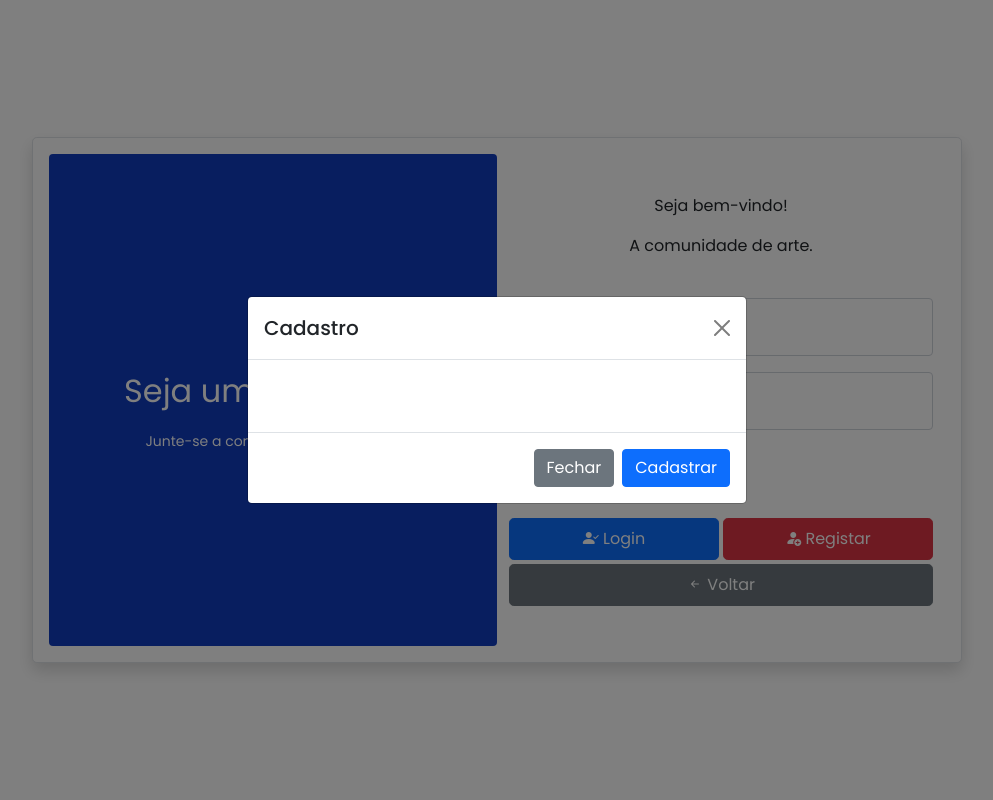
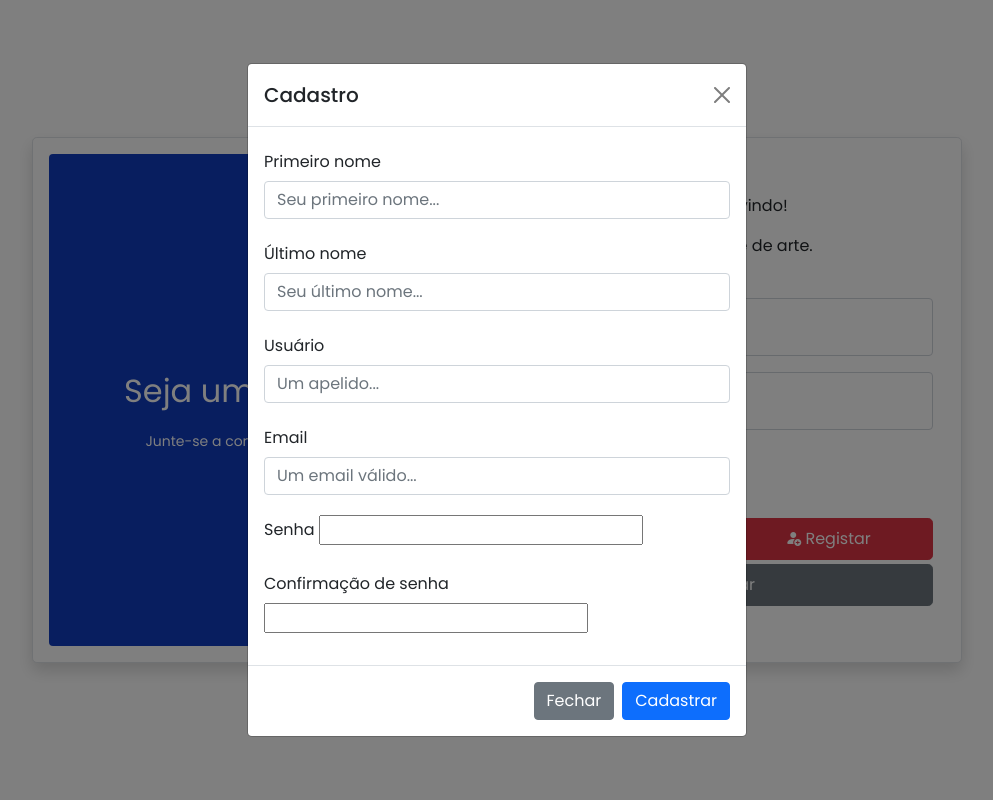
Before and after one commit to Bieelogrom/Python_Art, a Django app: page /pagina_de_acesso/ in a window 1280 px wide, after a click on "Registar". Shown: the whole page, without its empty margins (143-1136 px from the left). Run offline with Django 5.2, Linux system fonts and the light colour scheme.

Commit message:
feat: implement user registration form and update access page for improved authentication flow

```diff
--- a/blog/forms.py
+++ b/blog/forms.py
@@ -1,5 +1,7 @@
 from django import forms
 from django.contrib.auth.forms import UserCreationForm
+from django.contrib.auth.models import User
+from django.contrib.auth import get_user_model
 from .models import Posts, CustomUser
 
 
@@ -22,3 +24,16 @@ class FormularioDePostagem(forms.ModelForm):
             'descricao': 'Descrição da postagem',
             'imagem': 'Imagem da postagem',
         }
+
+class FormularioDeRegistro(UserCreationForm):
+    class Meta:
+        model = get_user_model()
+        fields = ['first_name','last_name','username', 'email', 'password1', 'password2']
+        widgets = {
+            'first_name': forms.TextInput(attrs={'class': 'form-control', 'placeholder': 'Seu primeiro nome...'}),
+            'last_name': forms.TextInput(attrs={'class': 'form-control', 'placeholder': 'Seu último nome...'}),
+            'username': forms.TextInput(attrs={'class': 'form-control', 'placeholder': 'Um apelido...'}),
+            'email': forms.EmailInput(attrs={'class': 'form-control', 'placeholder': 'Um email válido...'}),
+            'password1': forms.PasswordInput(attrs={'class': 'form-control', 'placeholder': 'Uma senha...'}),
+            'password2': forms.PasswordInput(attrs={'class': 'form-control', 'placeholder': 'Confirme a senha...'}),
+        }
--- a/blog/templates/blog/pagina_de_acesso.html
+++ b/blog/templates/blog/pagina_de_acesso.html
@@ -50,7 +50,7 @@
                   <button id="botao_de_login" type="submit" class="btn btn-lg btn-primary w-100 fs-6" name="botao_login"><i class="bi bi-person-check-fill"></i> Login</button>
                 </div>
                 <div class="input-group">
-                  <button type="button" class="btn btn-lg btn-danger w-100 fs-6" data-bs-toggle="modal" data-bs-target="#exampleModal" name="botao_registar"><i class="bi bi-person-fill-add"></i> Registar</button>
+                  <button type="button" class="btn btn-lg btn-danger w-100 fs-6" data-bs-toggle="modal" data-bs-target="#exampleModal"><i class="bi bi-person-fill-add"></i> Registar</button>
                 </div>
               </div>
               <a class="btn btn-lg btn-secondary w-100 fs-6" href="{% url 'home_page' %}"><i class="bi bi-arrow-left-short"></i> Voltar</a>
@@ -60,7 +60,7 @@
       </div>
     </div>
 
-    <form action="" method="post">
+    <form method="post">
       {% csrf_token %}
       <div class="modal fade" id="exampleModal" tabindex="-1" aria-labelledby="exampleModalLabel" aria-hidden="true">
         <div class="modal-dialog modal-dialog-centered modal-dialog-scrollable">
@@ -70,16 +70,16 @@
               <button type="button" class="btn-close" data-bs-dismiss="modal" aria-label="Close"></button>
             </div>
             <div class="modal-body">
-
+                {% for item in form_registro %}
                 <div class="mb-3">
-                  <label for="nome_usuario" class="col-form-label">{{item.label}}</label>
-
+                  <label for="nome_usuario" class="col-form-label">{{ item.label }}</label>
+                  {{ item }}
                 </div>
-
+                {% endfor %}
             </div>
             <div class="modal-footer">
               <button type="button" class="btn btn-secondary" data-bs-dismiss="modal">Fechar</button>
-              <button type="submit" class="btn btn-primary">Cadastrar</button>
+              <button type="submit" class="btn btn-primary" name="botao_registar">Cadastrar</button>
             </div>
           </div>
         </div>
--- a/blog/views.py
+++ b/blog/views.py
@@ -1,7 +1,7 @@
 from django.shortcuts import get_object_or_404, render, redirect
 from django.contrib.auth import authenticate, login, logout
 from django.http import HttpResponse
-from .forms import FormularioDePostagem, FormularioDeLogin
+from .forms import FormularioDePostagem, FormularioDeLogin, FormularioDeRegistro
 from .models import CustomUser, Posts
 from django.utils import timezone
 from django.contrib.auth.decorators import login_required
@@ -14,18 +14,33 @@ def home_page(request):
 
 def pagina_de_acesso(request):
     if request.method == "POST":
-        formulario_de_login = FormularioDeLogin(request.POST)
-        if formulario_de_login.is_valid():
-            email = formulario_de_login.cleaned_data['email']
-            senha = formulario_de_login.cleaned_data['senha']
-            usuario = authenticate(request, username=email, password=senha)
-            if usuario is not None:
-                login(request, usuario)
-                return redirect('posts')
-            else:
-                messages.error(request, 'Email ou senha inválidos')
+        if 'botao_login' in request.POST:
+            formulario_de_login = FormularioDeLogin(request.POST)
+            if formulario_de_login.is_valid():
+                email = formulario_de_login.cleaned_data['email']
+                senha = formulario_de_login.cleaned_data['senha']
+                usuario = authenticate(request, username=email, password=senha)
+                if usuario is not None:
+                    login(request, usuario)
+                    return redirect('posts')
+                else:
+                    messages.error(request, 'Email ou senha inválidos')
+        elif 'botao_registar' in request.POST:
+            formulario_de_registro = FormularioDeRegistro(request.POST)
+            if formulario_de_registro.is_valid():
+                usuario = formulario_de_registro.cleaned_data
+                novo_usuario = CustomUser(
+                    first_name = usuario['first_name'],
+                    last_name = usuario['last_name'],
+                    username = usuario['username'],
+                    email = usuario['email'],
+                    password = usuario['password'],
+                )
+                novo_usuario.save()
+                return redirect('home')
+    formulario_de_registro = FormularioDeRegistro()
     formulario_de_login = FormularioDeLogin()
-    return render(request, 'blog/pagina_de_acesso.html', {'form_login': formulario_de_login})
+    return render(request, 'blog/pagina_de_acesso.html', {'form_login': formulario_de_login, 'form_registro': formulario_de_registro})
 
 @login_required
 def deslogar(request):
@@ -58,7 +73,7 @@ def detalhes(request, id):
 
 @login_required
 def apagar_postagem(request, id):
-    post = Posts.objects.get(id=id)
+    post = get_object_or_404(Posts, id=id)
     if request.method == "POST":
         post.delete()
     return redirect('posts')
```
